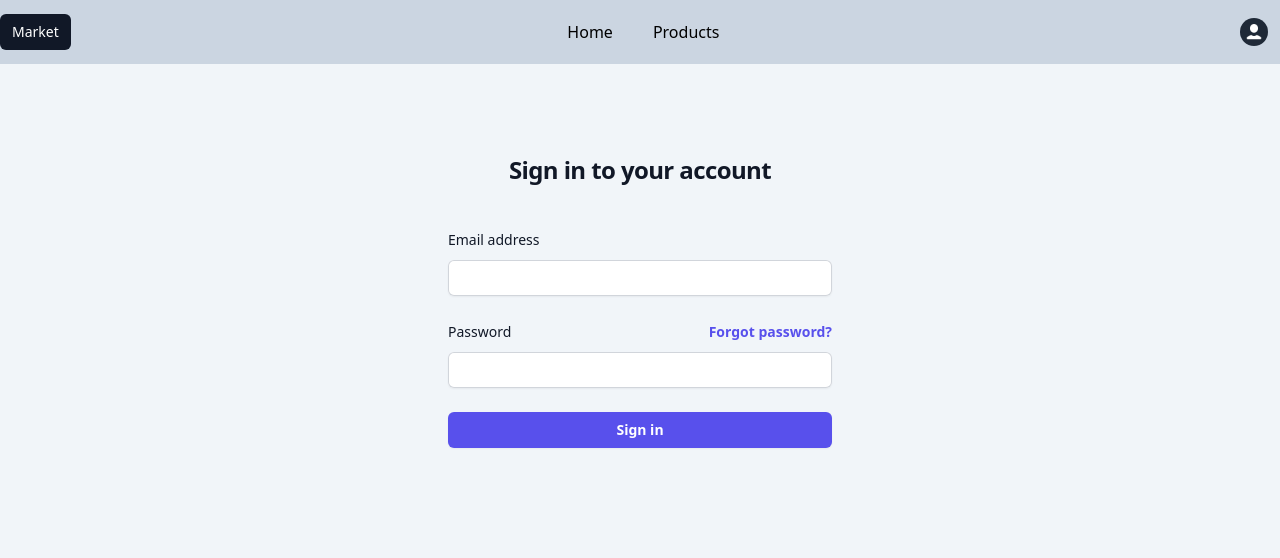
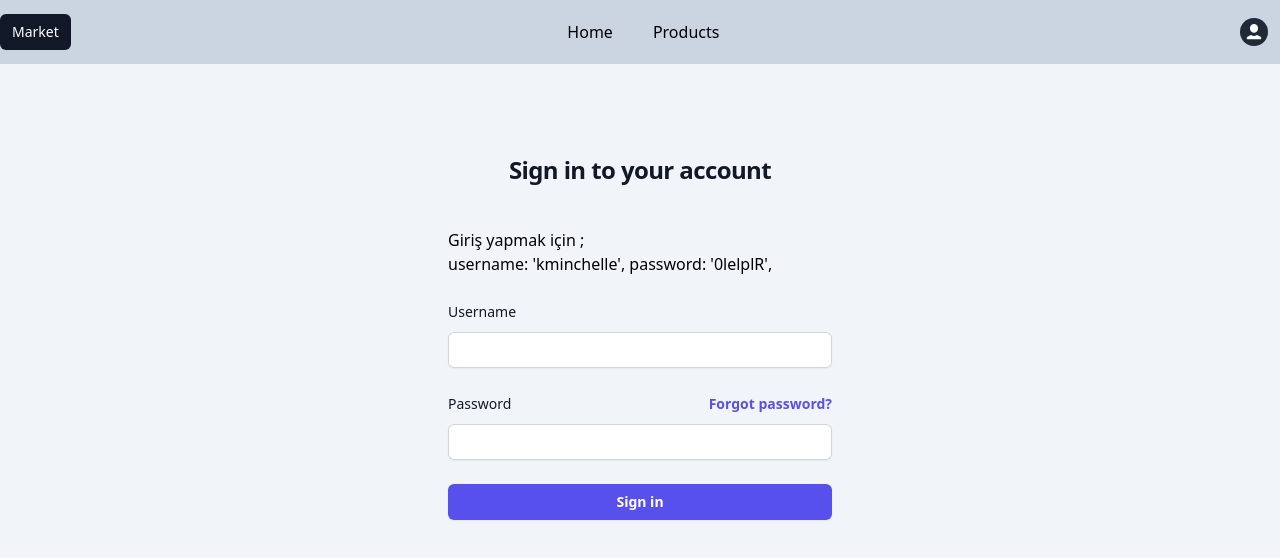
Before and after one commit to seymakeskin/Dummy-Api-Urunler-, a React (Create React App) app: page /login in a window 1280 px wide. Shown: the top 558 px of the page. Built offline with nearby package versions, Linux system fonts and the light colour scheme.

Commit message:
giriş yapmk için bilgiler eklendi

```diff
--- a/src/pages/Login.tsx
+++ b/src/pages/Login.tsx
@@ -1,7 +1,7 @@
 import React,{ useState , useEffect,} from 'react'
 
 export default function Login() {
-    const [mail , setMail]= useState<string>();
+    // const [mail , setMail]= useState<string>();
     const [username , setUsername]= useState<string>();
     const [password , setPassword]= useState<string>();
     const [isLogedIn,setIsLogedIn] = useState<string>('');
@@ -61,8 +61,12 @@ export default function Login() {
              </div>
              <div className="mt-10 sm:mx-auto sm:w-full sm:max-w-sm">
                  <form className="space-y-6" action="#" method="POST"  onSubmit={submitEvent}>
+                    <p>Giriş yapmak için ;<br/>
+                        username: 'kminchelle',
+                        password: '0lelplR',
+                    </p>
                      <div>
-                         <label htmlFor="email" className="block text-sm font-medium leading-6 text-gray-900">Email address</label>
+                         <label htmlFor="email" className="block text-sm font-medium leading-6 text-gray-900">Username</label>
                          <div className="mt-2">
                              <input id="email" name="email"
                                 onChange={(e:any)=>{
```
